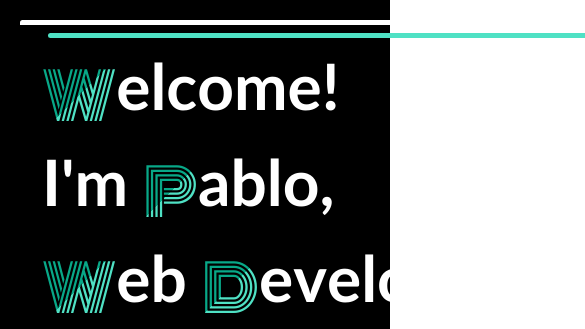
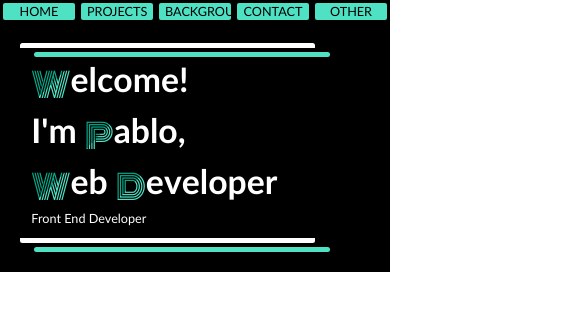
Before and after one commit to pabloff95/Personal-Portfolio, a plain HTML site: page index.html in a window 390 px wide. Shown: the top 329 px of the page, 585 px wide, since content can reach past the window. Drawn offline with Linux system fonts and the light colour scheme.

Commit message:
trail finished, responsive header finished, buttons started

```diff
--- a/events.js
+++ b/events.js
@@ -1,56 +1,58 @@
 window.addEventListener("load", function() {
-    const canvas = document.getElementById("canvas-element");
-    canvas.width = window.innerWidth;
-    canvas.height = window.innerHeight;
-    const context = canvas.getContext("2d");
-    const TRAIL_LENGTH = 50;
-    const RADIUS_MAX = 35;
+    // Define constants and variables
+    const CANVAS = document.getElementById("canvas-element");
+    CANVAS.width = window.innerWidth;
+    CANVAS.height = window.innerHeight;
+    const CONTEXT = CANVAS.getContext("2d");
+    let mouseTrail = [];
+    let stopMouse;
+    // Mouse trail setting
+    const TRAIL_LENGTH = 20;
     const RADIUS_MIN = 10;
-    const POSITION_RANDOM = 50;
-    let mouseTrail = [];
-    let trailColours = getColours(TRAIL_LENGTH);
-    let stopMouse;
-    const DISTANCE_CHECK = 25;
+    const RADIUS_MAX = 25;
+    const POSITION_RANDOM = 15; // x and y random dispersion from mouse position
+    const DISTANCE_CHECK = 5; // minimum distance for a new circle in trail from the last element in the trail
 
-    // Mouse move on canvas
-    document.querySelector("canvas").addEventListener("mousemove", function(event){
-        // Add position to trail (last element --> head)
-        let mousePosition = getMousePosition(canvas, event, POSITION_RANDOM);
+    // Draw mouse trail when mouse move on canvas
+    CANVAS.addEventListener("mousemove", function(event){
+        let newCircle = getnewCircle(CANVAS, event, POSITION_RANDOM); // Get mouse position in canvas
+        // Check if it is the first move
         if (mouseTrail.length == 0 ){
-            mouseTrail.push(mousePosition);
-        } else if (outOfRange((mouseTrail.at(-1)["x"] - DISTANCE_CHECK), (mouseTrail.at(-1)["x"] + DISTANCE_CHECK), mousePosition["x"])
-            && outOfRange((mouseTrail.at(-1)["y"] - DISTANCE_CHECK), (mouseTrail.at(-1)["y"] + DISTANCE_CHECK), mousePosition["y"])
-        ) {
-            clearInterval(stopMouse); // stop setinterval (avoids event mousemove from triggering multiple times before)
-            context.clearRect(0, 0, canvas.width, canvas.height); // Clear canvas
-            mouseTrail.push(mousePosition);
+            // Get color and radius of new circle and add it to trail
+            newCircle["radius"] = getRandom(RADIUS_MAX, RADIUS_MIN);
+            newCircle["color"] = getColor();
+            mouseTrail.push(newCircle);
+            // Draw (first) circle
+            addCircle(newCircle["x"], newCircle["y"], CONTEXT, newCircle["color"], newCircle["radius"]);
 
+        // If trail was already started, check that the new position is out of range (avoid creating new circles to close to the previous ones)
+        } else if (outOfRange((mouseTrail.at(-1)["x"] - DISTANCE_CHECK), (mouseTrail.at(-1)["x"] + DISTANCE_CHECK), newCircle["x"]) && outOfRange((mouseTrail.at(-1)["y"] - DISTANCE_CHECK), (mouseTrail.at(-1)["y"] + DISTANCE_CHECK), newCircle["y"])) {
+            clearInterval(stopMouse); // stop setinterval that removes the circles (avoids multiple intervals running at the same time)
+            CONTEXT.clearRect(0, 0, CANVAS.width, CANVAS.height); // Clear canvas
+            // Get color and radius of new circle and add it to trail
+            newCircle["radius"] = getRandom(RADIUS_MAX, RADIUS_MIN);
+            newCircle["color"] = getColor();
+            mouseTrail.push(newCircle);  // Add position to trail (last element --> head)
+            // Check that trail is not too long and draw trail
             if (mouseTrail.length > TRAIL_LENGTH) mouseTrail.shift();
-            // Draw trail
-            let i = 0;
             mouseTrail.forEach(position => {
-                position["color"] = trailColours[i];
-                position["radius"] = getRandom(RADIUS_MAX, RADIUS_MIN);
-                addCircle(position["x"], position["y"], context, position["color"], position["radius"]);
-                i++;
+                addCircle(position["x"], position["y"], CONTEXT, position["color"], position["radius"]);
             });
-            // If mouse stops --> time gets to 0 and deletes trail leaving just the mouse pointer's circle
+            // If mouse stops --> interval gets active and start reducing the radius until circles disapear
             stopMouse = setInterval(() => {
-                context.clearRect(0, 0, canvas.width, canvas.height); // Clear canvas
-                mouseTrail.shift();
-                let j = 0;
+                CONTEXT.clearRect(0, 0, CANVAS.width, CANVAS.height); // Clear canvas
                 mouseTrail.forEach(circle => {
-                    circle["radius"] = (circle["radius"] > 1) ? circle["radius"] - 1 : 0;
-                    addCircle(circle["x"], circle["y"], context, circle["color"], circle["radius"]);
-                    j++;
+                    circle["radius"] = (circle["radius"] > 1) ? circle["radius"] - 0.75 : 0; // Reduce radius
+                    addCircle(circle["x"], circle["y"], CONTEXT, circle["color"], circle["radius"]);
                 });
             }, 1000 * 0.05);
         }
+
     });
 
-    // Mouse out of canvas
-    canvas.addEventListener("mouseout", function(event){
-        context.clearRect(0, 0, canvas.width, canvas.height); // Clear canvas
+    // If mouse out of canvas, clear it
+    CANVAS.addEventListener("mouseout", function(event){
+        CONTEXT.clearRect(0, 0, CANVAS.width, CANVAS.height); // Clear canvas
         mouseTrail = [];
     });
 
@@ -66,7 +68,7 @@ const addCircle = (x, y, context, colour, radius) => {
 }
 
 // Get mouse position in canvas
-const getMousePosition = (canvas, event, dispersion) => {
+const getnewCircle = (canvas, event, dispersion) => {
     let rect = canvas.getBoundingClientRect();
     // Get ratio
     let scaleX = canvas.width / rect.width;
@@ -81,14 +83,14 @@ const getMousePosition = (canvas, event, dispersion) => {
     };
 }
 
-// Get a pattern of RGB colours
-const getColours = (num) => {
-    let colours = [];
-    for (let i = 0; i < num; i++) {
-        let colour = "rgb("+ getRandom(0,255) +", "+ getRandom(0,255) +", "+ getRandom(0,255) +")";
-        colours.push(colour);
-    };
-    return colours;
+// Get a random color from a list
+const getColor = () => {
+    let colors = ["#07977A", "#06866C", "#05755F",
+                  "#08a888", "#20B093", "#39B99F",
+                  "#52C2AB", "#6ACAB7", "#83D3C3",
+                  "#9CDCCF", "#B4E4DB", "#CDEDE7",
+                  "#E6F6F3", "#FEFEFF"];
+    return colors[getRandom(colors.length, 0)];
 }
 
 // Get a random radius in range
--- a/index.html
+++ b/index.html
@@ -9,6 +9,13 @@
     <link rel="stylesheet" href="style.css">
 </head>
 <body>
+    <nav>
+        <button class="menu-button">HOME</button>
+        <button class="menu-button">PROJECTS</button>
+        <button class="menu-button">BACKGROUND</button>
+        <button class="menu-button">CONTACT</button>
+        <button class="menu-button">OTHER</button>
+    </nav>
     <header>
         <div id="header-text-container">
             <div class="border-shadow top"></div>
--- a/style.css
+++ b/style.css
@@ -3,24 +3,57 @@
     --main: #4FE1C4;
     --main-dark: #08A888;
     --bg-color: black;
+    --contrast: orange;
+    --font: "Gill Sans", sans-serif;
 }
-
 body, html{
     margin: 0;
     padding: 0;
+    width: 100%;
+    height: 100%;
+    overflow-x: hidden;
+}
+/*----------------------------- BUTTON SECTION --------------------*/
+nav{
+    display: flex;
+    flex-direction: row;
+    justify-content: space-between;
+    text-align: center;
+    background-color: var(--bg-color);
+}
+.menu-button{
+    width: 20%;
+    background-color: var(--main);
+    color: var(--bg-color);
+    font-family: var(--font);
+    font-size: 1.5vmax;
+    font-weight: 500;
+    border: var(--bg-color) solid 3px;
+    border-radius: 5px;
+}
+.menu-button:hover{
+    background-color: var(--contrast);
+    transform: scale(1.1)
 }
 
-/*--- HEADER ---*/
+
+/*-----------------------------------------------------------------*/
+/*----------------------------- HEADER SECTION --------------------*/
 header{
     width: 100%;
-    height: 100%;
-    max-height: 500px;
+    height: fit-content;
     background-color: var(--bg-color);
     position: relative;
+    display: grid;
+    grid-template-columns: 1fr;
+}
+#header-text-container, canvas{
+    grid-row-start: 1;
+    grid-column-start: 1;
 }
 #header-text-container{
-    position: absolute;
     width: fit-content;
+    position: relative;
     margin: 5%;
 }
 /*Main title element*/
@@ -33,8 +66,8 @@ header{
     border-radius: 2.5px;
     /*Font*/
     color: white;
-    font-size: 4rem;
-    font-family: "Gill Sans", sans-serif;
+    font-size: 4vmax;
+    font-family: var(--font);
     font-weight: 800;
 }
 .border-shadow{
@@ -55,8 +88,8 @@ header{
 .title-row{
     display: flex;
     flex-direction: row;
-    height: 6rem;
-    width: 35rem;
+    height: 6vmax;
+    width: 35vmax;
 }
 /*Main title element: capital letters*/
 .main-letter{
@@ -74,30 +107,37 @@ header{
 @supports (-webkit-background-clip: text) {
 	.main-letter:hover {
 		color: transparent;
-		background: linear-gradient(-45deg, orange 50%, red 0);
-        font-size: 4.25rem;
+		background: linear-gradient(-45deg, var(--contrast) 50%, red 0);
+        font-size: 4.25vmax;
 		-webkit-background-clip: text;
         background-clip: text;
 	}
 }
 
 .letter:hover{
-    color: orange;
-    font-size: 4.25rem;
+    color: var(--contrast);
+    font-size: 4.25vmax;
 }
 
 /*Subtitle element*/
 #page-subtitle{
     color: white;
-    font-size: 1.5rem;
+    font-size: 1.5vmax;
     font-family: "Gill Sans", sans-serif;
     font-weight: 200;
     margin: 0;
+    position: relative;
 }
 
 /*--- CANVAS ---*/
 canvas{
     width: 100%;
     height: 100%;
-    max-height: 500px;
+    position: absolute;
+    z-index: 1;
 }
+.letter, .main-letter, #page-subtitle{
+    z-index: 2;
+}
+
+/*---------------------------------------------------------------------*/
```
